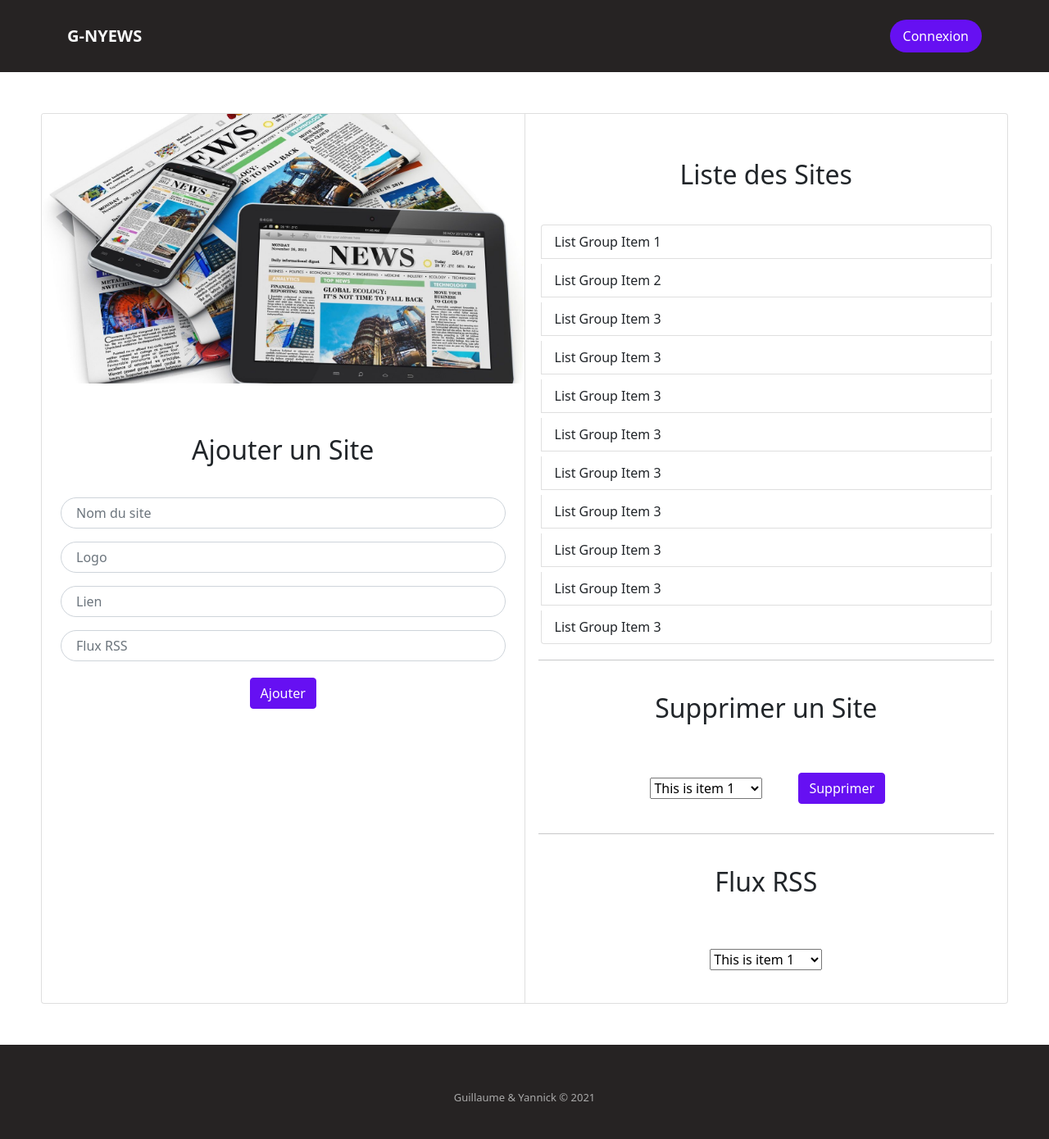
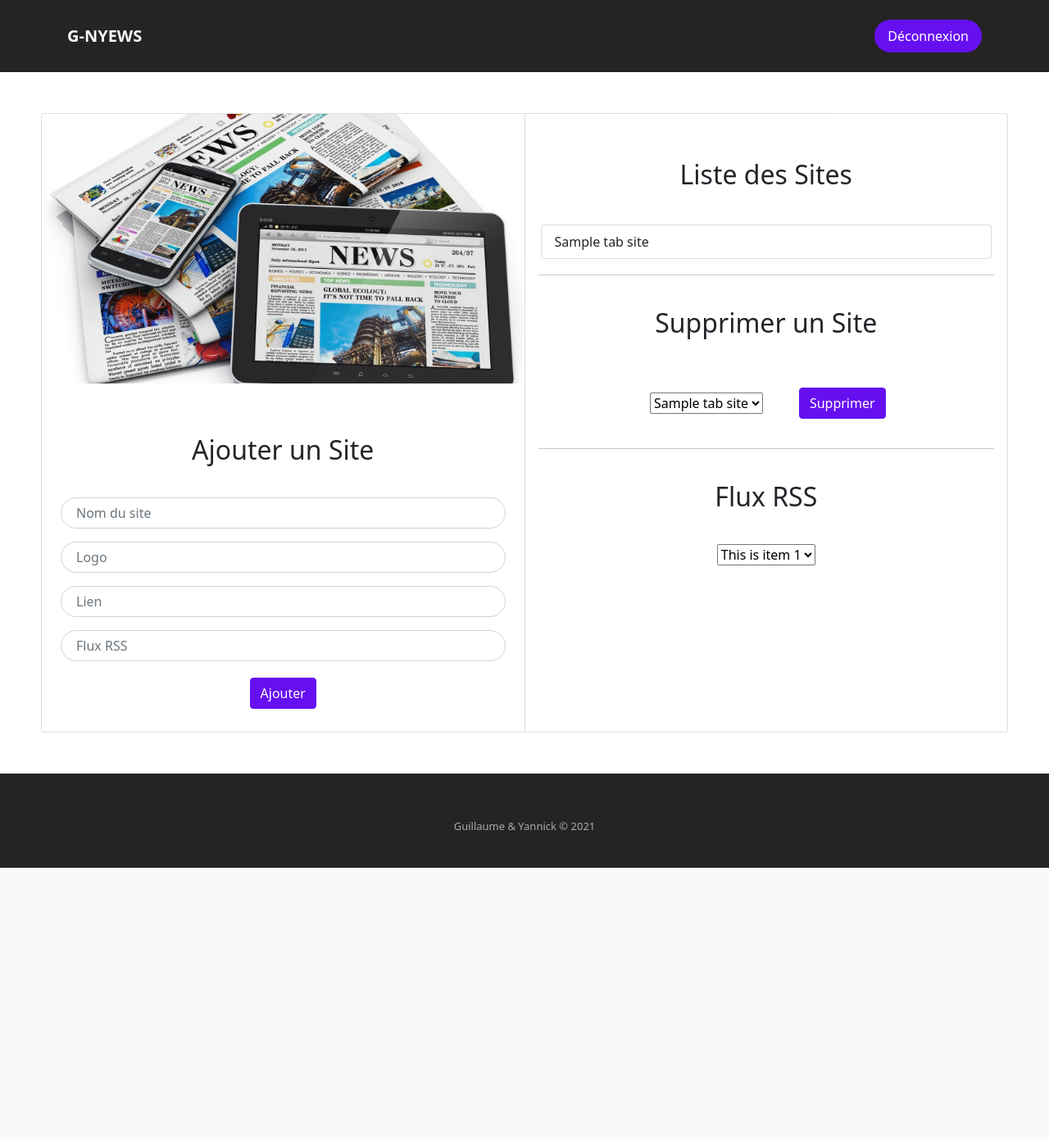
Before and after one commit to YannickBOYER/PHP-G-NYEWS, a PHP site: template vues/admin.php in a window 1280 px wide. Shown: the whole page at 82% size. After the commit the page ends 1059 px from the top, so only its background shows below. Run offline with PHP 8.4, Linux system fonts and the light colour scheme; the template is opened without the code that fills it: most values are stand-ins (such as "Sample title", 1, 10 or a date in 2020); some libraries are stand-ins or nearby versions.

Commit message:
Automatisation de la page admin, création d'un contrôleur admin

```diff
--- a/index.php
+++ b/index.php
@@ -33,6 +33,11 @@ require_once(__DIR__.'/config/Autoload.php');
 Autoload::charger();
 
 require_once(__DIR__.'/controleurs/CtrlUser.php');
+require_once(__DIR__.'/controleurs/CtrlAdmin.php');
 require_once(__DIR__.'/dal/NewsGateway.php');
+require_once(__DIR__.'/dal/SiteGateWay.php');
 
+
+//Provisoire
 $contU = new CtrlUser();
+$contA = new CtrlAdmin();
--- a/vues/admin.php
+++ b/vues/admin.php
@@ -5,15 +5,15 @@
     <meta charset="utf-8">
     <meta name="viewport" content="width=device-width, initial-scale=1.0, shrink-to-fit=no">
     <title>test</title>
-    <link rel="stylesheet" href="assets/bootstrap/css/bootstrap.min.css">
-    <link rel="stylesheet" href="assets/css/Article-List.css">
-    <link rel="stylesheet" href="assets/css/Contact-Form-Clean.css">
-    <link rel="stylesheet" href="assets/css/Footer-Basic.css">
+    <link rel="stylesheet" href="vues/assets/bootstrap/css/bootstrap.min.css">
+    <link rel="stylesheet" href="vues/assets/css/Article-List.css">
+    <link rel="stylesheet" href="vues/assets/css/Contact-Form-Clean.css">
+    <link rel="stylesheet" href="vues/assets/css/Footer-Basic.css">
     <link rel="stylesheet" href="https://cdnjs.cloudflare.com/ajax/libs/animate.css/3.5.2/animate.min.css">
     <link rel="stylesheet" href="https://cdnjs.cloudflare.com/ajax/libs/aos/2.3.4/aos.css">
-    <link rel="stylesheet" href="assets/css/Navigation-Clean.css">
-    <link rel="stylesheet" href="assets/css/Navigation-with-Button.css">
-    <link rel="stylesheet" href="assets/css/styles.css">
+    <link rel="stylesheet" href="vues/assets/css/Navigation-Clean.css">
+    <link rel="stylesheet" href="vues/assets/css/Navigation-with-Button.css">
+    <link rel="stylesheet" href="vues/assets/css/styles.css">
 </head>
 
 <body>
@@ -25,63 +25,69 @@
                     <ul class="navbar-nav me-auto">
                         <li class="nav-item"></li>
                         <li class="nav-item"></li>
-                    </ul><span class="navbar-text actions"> <a class="btn btn-light link-light action-button" role="button" data-bss-hover-animate="pulse" href="login.php" style="background: var(--bs-indigo);opacity: 1;">Connexion</a></span>
+                    </ul><span class="navbar-text actions"> <a class="btn btn-light link-light action-button" role="button" data-bss-hover-animate="pulse" href="login.php" style="background: var(--bs-indigo);opacity: 1;">Déconnexion</a></span>
                 </div>
             </div>
         </nav>
     </div>
     <div class="card-group" style="margin: 50px;">
-        <div class="card" style="height: auto;"><img class="card-img-top w-100 d-block" src="assets/img/News-media-standards.jpg">
+        <div class="card" style="height: auto;"><img class="card-img-top w-100 d-block" src="vues/assets/img/News-media-standards.jpg">
             <form method="post" style="margin: 0;height: 425px;padding: 23px;width: auto;">
                 <h2 class="text-center" style="width: auto;margin: 39px;">Ajouter un Site</h2>
-                <div class="mb-3"></div><input class="form-control" type="text" name="name" placeholder="Nom du site" style="padding: 6px 18px;margin: 0px;border-radius: 63px;">
-                <div class="mb-3"></div><input class="form-control" type="text" name="name" placeholder="Logo" style="padding: 6px 18px;margin: 0px;border-radius: 63px;">
-                <div class="mb-3"></div><input class="form-control" type="text" name="name" placeholder="Lien" style="padding: 6px 18px;margin: 0px;border-radius: 63px;">
-                <div class="mb-3"></div><input class="form-control" type="text" name="name" placeholder="Flux RSS" style="padding: 6px 18px;margin: 0px;border-radius: 33px;"><button class="btn btn-primary d-flex" type="button" style="margin: 20px;background: var(--bs-indigo);border-color: var(--bs-indigo);margin-left: auto;margin-right: auto;width: auto;">Ajouter</button>
+                <div class="mb-3"></div><input class="form-control" type="text" name="nom" placeholder="Nom du site" style="padding: 6px 18px;margin: 0px;border-radius: 63px;">
+                <div class="mb-3"></div><input class="form-control" type="text" name="logo" placeholder="Logo" style="padding: 6px 18px;margin: 0px;border-radius: 63px;">
+                <div class="mb-3"></div><input class="form-control" type="text" name="lien" placeholder="Lien" style="padding: 6px 18px;margin: 0px;border-radius: 63px;">
+                <div class="mb-3"></div><input class="form-control" type="text" name="flux" placeholder="Flux RSS" style="padding: 6px 18px;margin: 0px;border-radius: 33px;">
+                <button class="btn btn-primary d-flex" name="action" value="ajouterSite" style="margin: 20px;background: var(--bs-indigo);border-color: var(--bs-indigo);margin-left: auto;margin-right: auto;width: auto;">Ajouter</button>
             </form>
         </div>
         <div class="card" style="padding: 0;">
             <div class="card-body" style="height: auto;">
                 <h2 class="text-center" style="width: auto;margin: 39px;">Liste des Sites</h2>
                 <ul class="list-group">
-                    <li class="list-group-item" style="margin: 3px;"><span>List Group Item 1</span></li>
-                    <li class="list-group-item" style="margin: 3px;"><span>List Group Item 2</span></li>
-                    <li class="list-group-item" style="margin: 3px;"><span>List Group Item 3</span></li>
-                    <li class="list-group-item" style="margin: 3px;"><span>List Group Item 3</span></li>
-                    <li class="list-group-item" style="margin: 3px;"><span>List Group Item 3</span></li>
-                    <li class="list-group-item" style="margin: 3px;"><span>List Group Item 3</span></li>
-                    <li class="list-group-item" style="margin: 3px;"><span>List Group Item 3</span></li>
-                    <li class="list-group-item" style="margin: 3px;"><span>List Group Item 3</span></li>
-                    <li class="list-group-item" style="margin: 3px;"><span>List Group Item 3</span></li>
-                    <li class="list-group-item" style="margin: 3px;"><span>List Group Item 3</span></li>
-                    <li class="list-group-item" style="margin: 3px;"><span>List Group Item 3</span></li>
+                    <?php
+                        foreach($tabSite as $Site) {
+                    ?>
+                    <li class="list-group-item" style="margin: 3px;"><span><?php echo $Site->getNomS(); ?>  </span></li>
+                    <?php
+                        }
+                    ?>
+
                 </ul>
                 <hr>
                 <h2 class="text-center" style="width: auto;margin: 39px;">Supprimer un Site</h2>
-                <div class="d-flex justify-content-center align-items-center align-content-center"><select class="align-content-center" style="margin: 24px;width: auto;height: 26px;">
-                        <optgroup label="This is a group">
+                    <form method="post" class="d-flex justify-content-center align-items-center align-content-center" >
+                    <select name="choixSuppr" class="align-content-center" style="margin: 24px;width: auto;height: 26px;">
+                            <?php
+                            foreach($tabSite as $Site) {
+                            ?>
+                            <option value="<?php echo $Site->getLienS() ?>" ><?php echo $Site->getNomS() ?> </option>
+                                <?php
+                            }
+                            ?>
+                        </select>
+
+                    <button class="btn btn-primary d-flex" type="submit" name="action" value="supprimerSite" style="margin: 20px;background: var(--bs-indigo);border-color: var(--bs-indigo);">Supprimer</button>
+                    </form>
+
+
+                <hr>
+                <h2 class="text-center" style="width: auto;margin: 39px;">Flux RSS</h2>
+                <div class="d-flex justify-content-center align-items-center align-content-center">
+                    <select  >
                             <option value="12" selected="">This is item 1</option>
                             <option value="13">This is item 2</option>
                             <option value="14">This is item 3</option>
-                        </optgroup>
-                    </select><button class="btn btn-primary" type="button" style="margin: 20px;background: var(--bs-indigo);border-color: var(--bs-indigo);">Supprimer</button></div>
-                <hr>
-                <h2 class="text-center" style="width: auto;margin: 39px;">Flux RSS</h2>
-                <div class="d-flex justify-content-center align-items-center align-content-center"><select class="align-content-center" style="margin: 24px;width: auto;height: 26px;">
-                        <optgroup label="This is a group">
-                            <option value="12" selected="">This is item 1</option>
-                            <option value="13">This is item 2</option>
-                            <option value="14">This is item 3</option>
-                        </optgroup>
-                    </select></div>
+                    </select>
+                    </div>
             </div>
         </div>
     </div>
     <footer class="footer-basic" style="background: rgb(38,35,35);">
         <p class="copyright">Guillaume &amp; Yannick © 2021</p>
     </footer>
-    <script src="assets/bootstrap/js/bootstrap.min.js"></script>
-    <script src="assets/js/bs-init.js"></script>
+    <script src="vues/assets/bootstrap/js/bootstrap.min.js"></script>
+    <script src="vues/assets/js/bs-init.js"></script>
     <script src="https://cdnjs.cloudflare.com/ajax/libs/aos/2.3.4/aos.js"></script>
 </body>
 
--- a/vues/vue1.php
+++ b/vues/vue1.php
@@ -40,7 +40,7 @@
                 <ul class="navbar-nav me-auto">
                     <li class="nav-item"></li>
                     <li class="nav-item"></li>
-                </ul><span class="navbar-text actions"> <a class="btn btn-light link-light action-button" role="button" data-bss-hover-animate="pulse" href="index.php?action=seConnecter" style="background: var(--bs-indigo);opacity: 1;">Connexion</a></span>
+                </ul><span class="navbar-text actions"> <a class="btn btn-light link-light action-button" role="button" data-bss-hover-animate="pulse" href="index.php?action=accesAdmin" style="background: var(--bs-indigo);opacity: 1;">Connexion</a></span>
             </div>
         </div>
     </nav>
```
Also changed, not shown: controleurs/CtrlAdmin.php (added, +87 -0 lines), controleurs/CtrlUser.php (+3 -8 lines), dal/SiteGateWay.php (+10 -1 lines), dal/site.php (+9 -10 lines), vues/login.php (+5 -4 lines).
